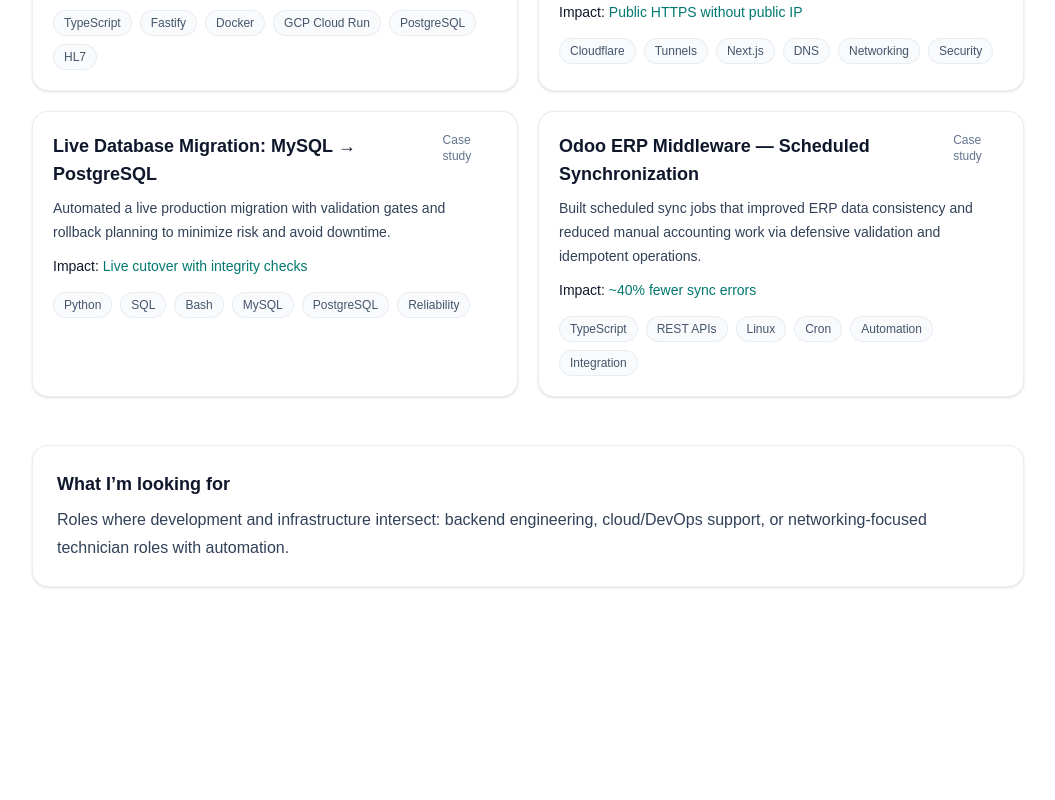
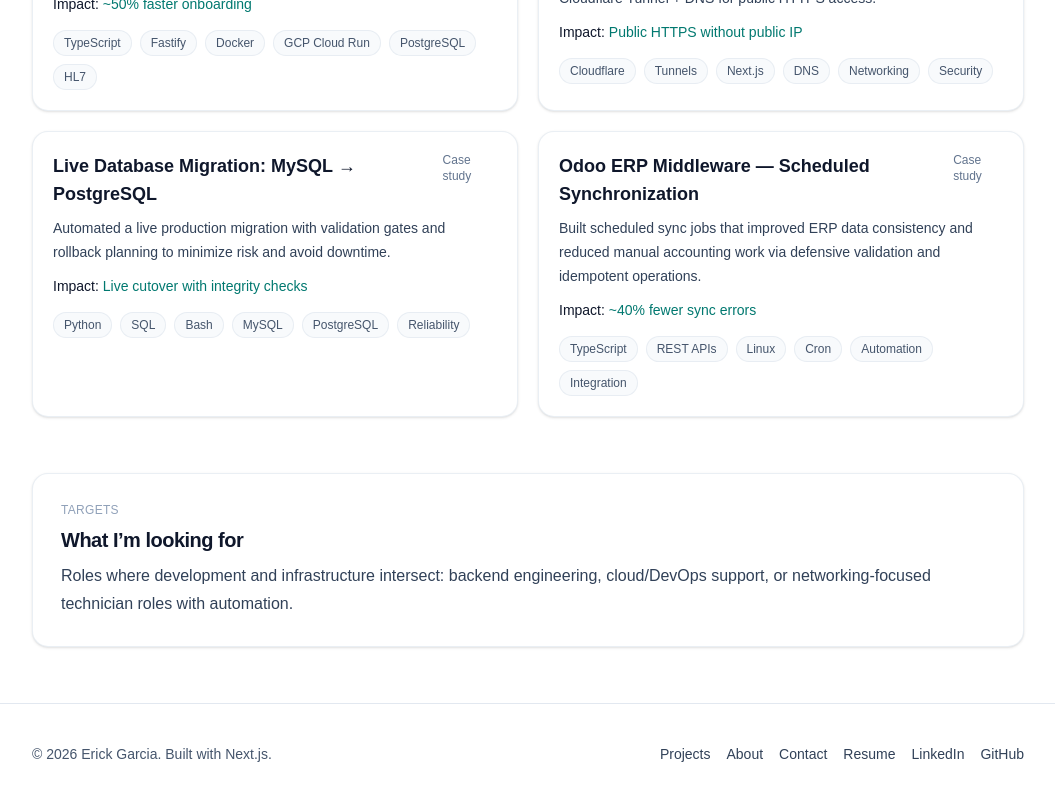
Before and after one commit to eggarcia98/portfolio, a Next.js app: page /projects in a window 1280 px wide. Shown: the part 394-1194 px from the top of the page, without its empty margins (112-1167 px from the left). Before the commit the page ends 1029 px from the top, so only its background shows below. Built offline with nearby package versions, Linux system fonts and the light colour scheme.

Commit message:
style: add footer component and update layout for improved spacing and readability

```diff
--- a/src/app/projects/page.tsx
+++ b/src/app/projects/page.tsx
@@ -1,5 +1,6 @@
 import { Navbar } from "@/components/navbar";
 import { ProjectCard } from "@/components/project-card";
+import { Footer } from "@/components/footer";
 
 const projects = [
     {
@@ -62,10 +63,10 @@ export default function ProjectsPage() {
         <div className="min-h-dvh">
             <Navbar />
 
-            <main className="container-page py-12">
-                <div className="flex flex-col gap-3">
-                    <h1 className="h2">Projects</h1>
-                    <p className="lead max-w-2xl ">
+            <main className="container-page py-14">
+                <div className="flex flex-col gap-4">
+                    <h1 className="text-3xl font-semibold tracking-tight sm:text-4xl">Projects</h1>
+                    <p className="lead max-w-2xl">
                         Recruiter-friendly case studies that focus on outcomes,
                         architecture, and trade-offs. Some source code is
                         private because it was developed in a professional
@@ -73,23 +74,25 @@ export default function ProjectsPage() {
                     </p>
                 </div>
 
-                <div className="mt-8 grid gap-5 sm:grid-cols-2">
+                <div className="mt-10 grid gap-5 sm:grid-cols-2">
                     {projects.map((p) => (
                         <ProjectCard key={p.href} {...p} />
                     ))}
                 </div>
 
-                <section className="mt-12 surface p-6">
-                    <h2 className="text-lg font-semibold text-slate-900 dark:text-white">
+                <section className="mt-14 surface p-7">
+                    <p className="text-xs uppercase tracking-wide text-slate-400 dark:text-slate-500">Targets</p>
+                    <h2 className="mt-2 text-xl font-semibold tracking-tight text-slate-900 dark:text-white">
                         What I’m looking for
                     </h2>
-                    <p className="lead mt-2 ">
+                    <p className="lead mt-2">
                         Roles where development and infrastructure intersect:
                         backend engineering, cloud/DevOps support, or
                         networking-focused technician roles with automation.
                     </p>
                 </section>
             </main>
+            <Footer />
         </div>
     );
 }
```
